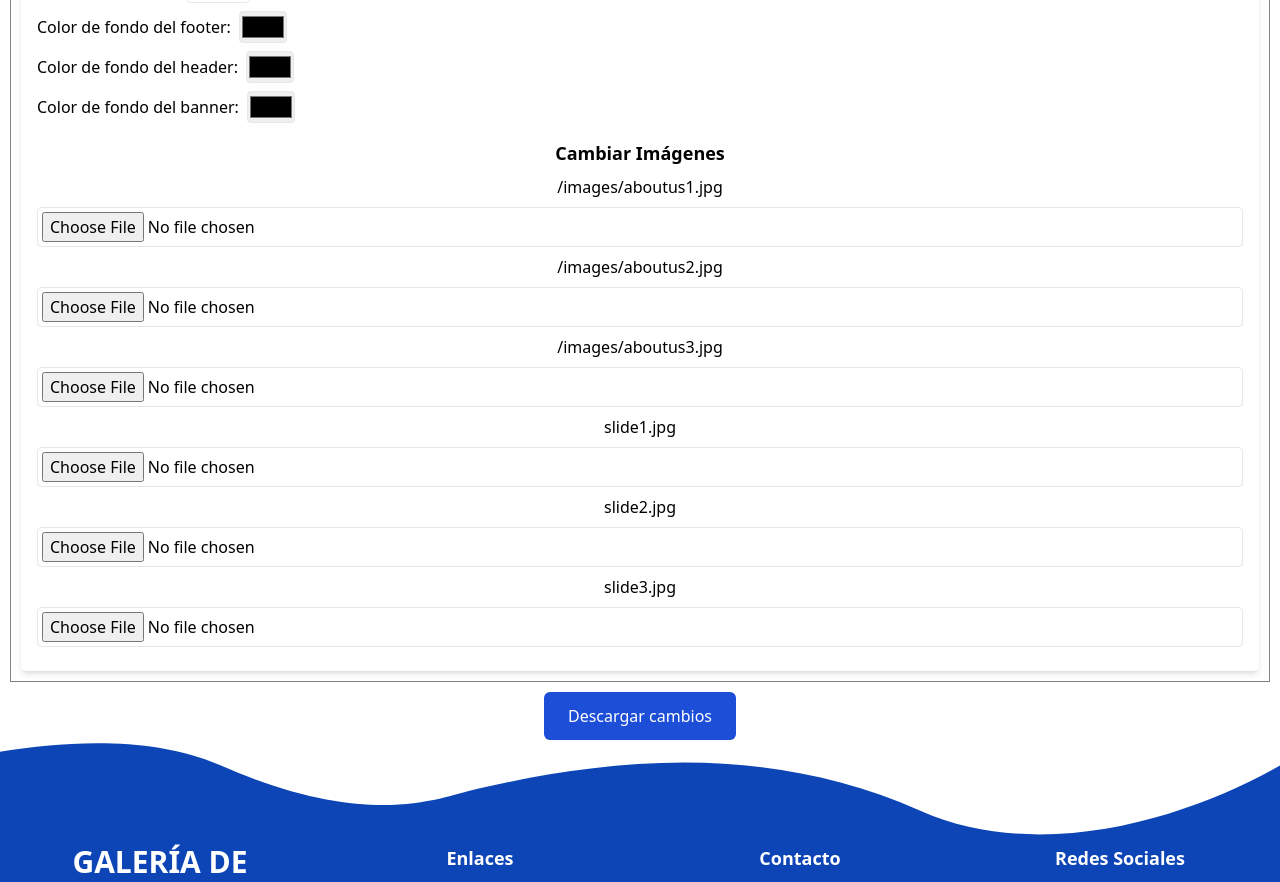
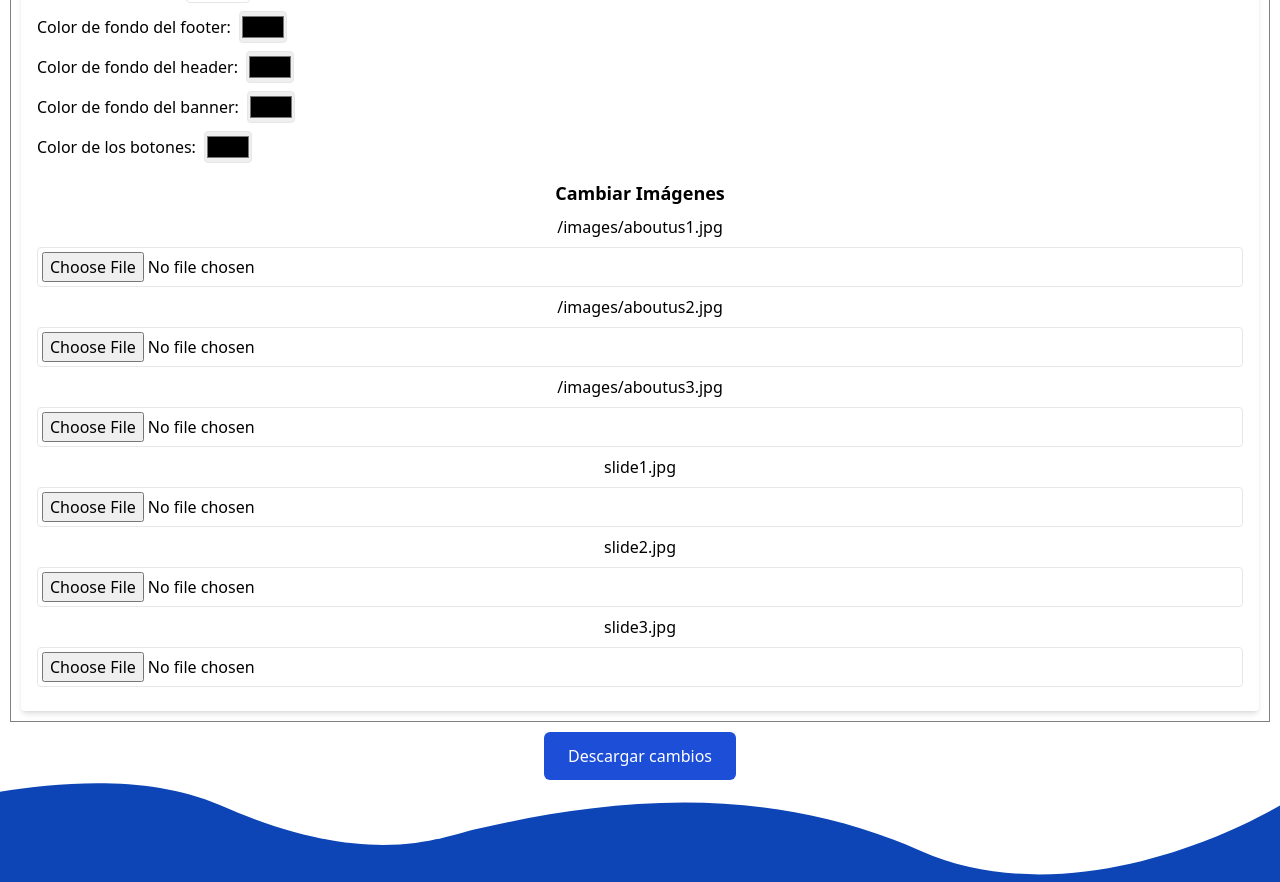
Before and after one commit to anrivers/galeria-de-plantillas, a React (Create React App) app: page /EditTemplate/1 in a window 1280 px wide. Shown: the part 940-1822 px from the top of the page. Built offline with nearby package versions, Linux system fonts and the light colour scheme.

Commit message:
Se agregó poder cambiarle el color a los botones de la plantilla editable

```diff
--- a/src/components/EditableContent.jsx
+++ b/src/components/EditableContent.jsx
@@ -71,11 +71,11 @@ const EditableContent = ({ content, onChange, cssContent, onStyleChange, onImage
         <div className="flex flex-col gap-2">
           <label className="flex items-center gap-2">
             <span>Color de texto:</span>
-            <input type="color" onChange={(e) => applyStyle('body', 'color', e.target.value)} className="w-12 h-8 border rounded" />
+            <input type="color" onChange={(e) => applyStyle('body, .header, .navbar, .footer', 'color', e.target.value)} className="w-12 h-8 border rounded" />
           </label>
           <label className="flex items-center gap-2">
             <span>Fuente:</span>
-            <select onChange={(e) => applyStyle('body', 'font-family', e.target.value)} className="border rounded p-1">
+            <select onChange={(e) => applyStyle('body, .header, .navbar, .footer', 'font-family', e.target.value)} className="border rounded p-1">
               <option value="">Seleccionar fuente</option>
               <option value="Arial">Arial</option>
               <option value="Verdana">Verdana</option>
@@ -85,7 +85,7 @@ const EditableContent = ({ content, onChange, cssContent, onStyleChange, onImage
           </label>
           <label className="flex items-center gap-2">
             <span>Tamaño de fuente:</span>
-            <input type="number" onChange={(e) => applyStyle('body', 'font-size', `${e.target.value}px`)} className="w-16 border rounded p-1" />
+            <input type="number" onChange={(e) => applyStyle('body, .header, .navbar, .footer', 'font-size', `${e.target.value}px`)} className="w-16 border rounded p-1" />
           </label>
           <label className="flex items-center gap-2">
             <span>Color de fondo del footer:</span>
@@ -98,6 +98,10 @@ const EditableContent = ({ content, onChange, cssContent, onStyleChange, onImage
           <label className="flex items-center gap-2">
             <span>Color de fondo del banner:</span>
             <input type="color" onChange={(e) => applyStyle('.header', 'background-color', e.target.value)} className="w-12 h-8 border rounded" />
+          </label>
+          <label className="flex items-center gap-2">
+            <span>Color de los botones:</span>
+            <input type="color" onChange={(e) => applyStyle('button, .contact button, .newsletter button', 'background-color', e.target.value)} className="w-12 h-8 border rounded" />
           </label>
         </div>
 
```
